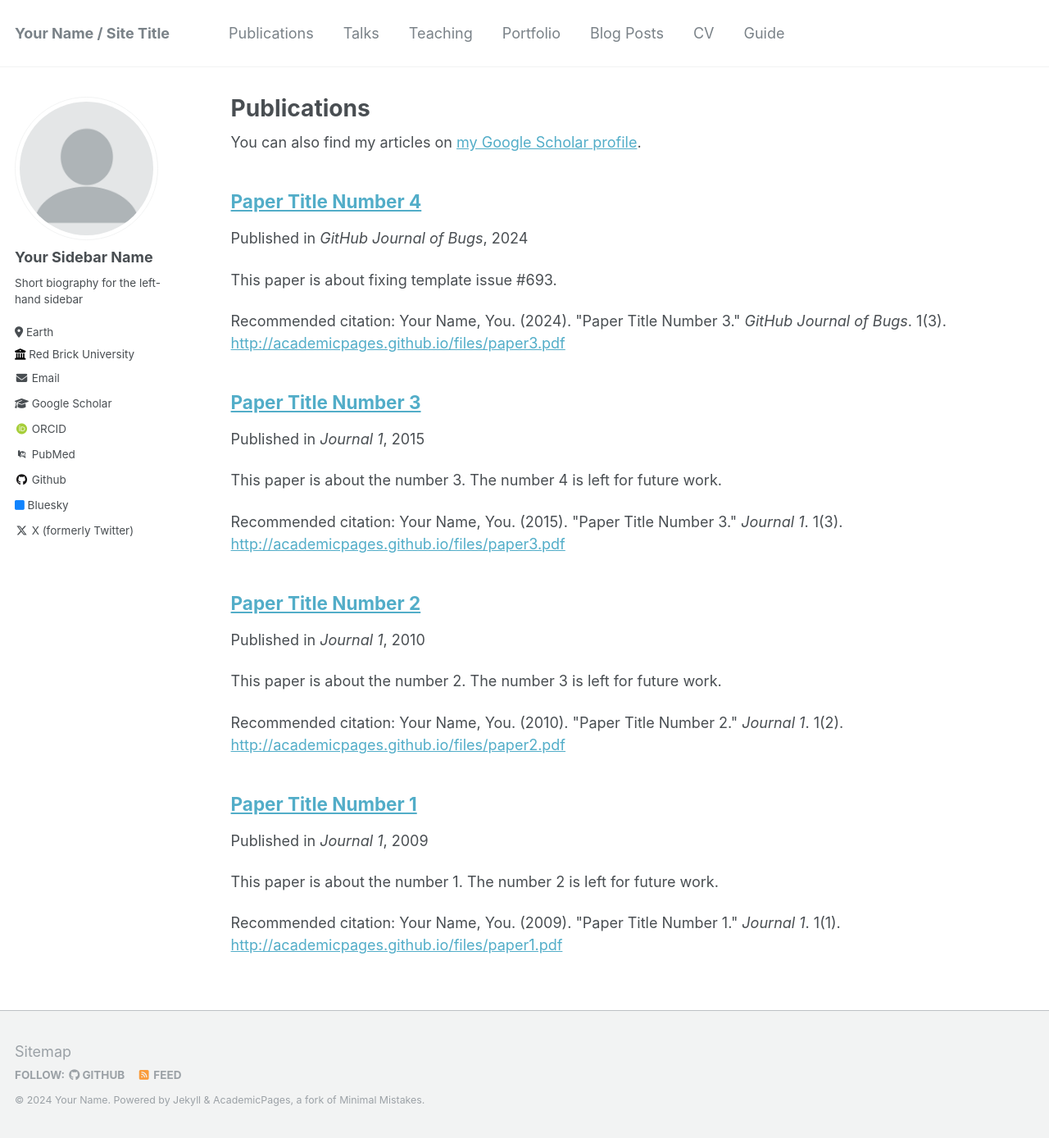
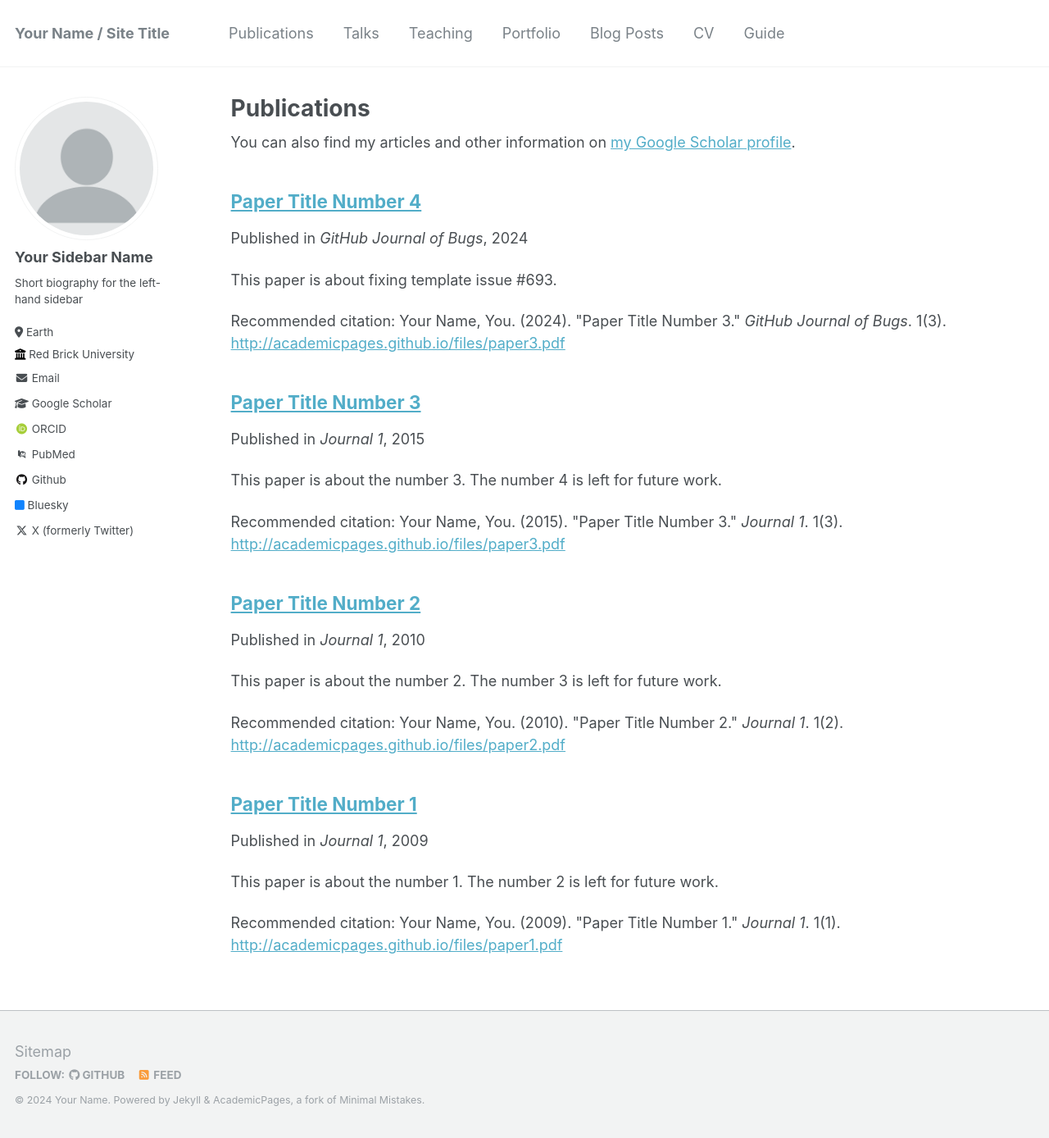
Before and after one commit to eleanorwiesler/eleanorwiesler.github.io, a Jekyll site: the page built from _pages/publications.md, in a window 1280 px wide and 1388 px high. Shown: the whole window at 82% size. Built offline with Jekyll 4.4.1, drawn with Linux system fonts in a browser that asks for light colours; some web fonts are replaced.

Commit message:
Update publications.md

```diff
--- a/_pages/publications.md
+++ b/_pages/publications.md
@@ -6,7 +6,7 @@
 ---
 
 {% if site.author.googlescholar %}
-  <div class="wordwrap">You can also find my articles on <a href="{{site.author.googlescholar}}">my Google Scholar profile</a>.</div>
+  <div class="wordwrap">You can also find my articles and other information on <a href="{{site.author.googlescholar}}">my Google Scholar profile</a>.</div>
 {% endif %}
 
 {% include base_path %}
```
